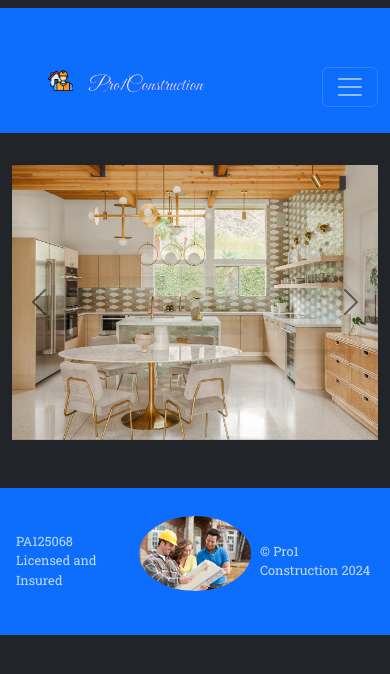
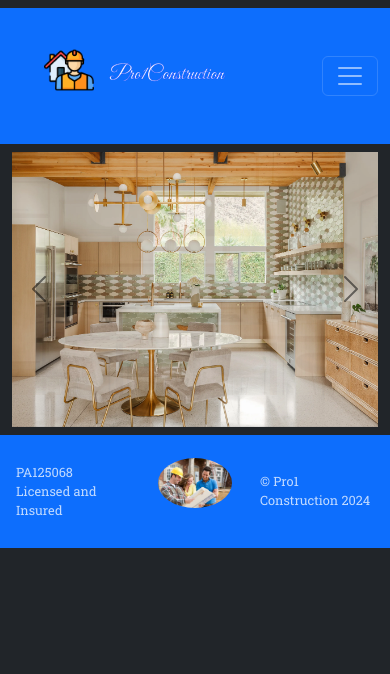
Before and after one commit to danielwmartin1/first-website, a website: page index.html in a window 390 px wide. Drawn offline with nearby package versions, Linux system fonts and the light colour scheme.

Commit message:
Refactor footer and navbar styles for improved layout and responsiveness; adjust image dimensions and flex properties

```diff
--- a/components/proj2.css
+++ b/components/proj2.css
@@ -48,6 +48,7 @@ footer {
   color: var(--text-color);
   width: 100%;
   position: relative;
+  flex-wrap: nowrap;
 }
 
 .footer-text {
@@ -56,6 +57,8 @@ footer {
 
 .footer-image {
   border-radius: 50%;
+  height: 50px;
+  width: auto;
 }
 
 /* Navbar Styles */
@@ -71,8 +74,8 @@ footer {
 }
 
 .nav-img {
-  height: 40px;
-  width: 40px;
+  height: 50px!important;
+  width: auto !important;
   margin: 1rem;
   margin-bottom: 1.75rem;
 }
@@ -159,9 +162,16 @@ cite {
 
 /* Container Styles */
 .container-fluid {
-  margin-top: 2rem;
-  height: 100%;
+  padding: 0.5rem;
+  color: var(--text-color);
+  display: flex;
+  flex-wrap: nowrap;
+  flex-direction: row;
+  justify-content: center;
+  align-items: center;
+  font-family: var(--font-family-primary);
 }
+
 
 /* Responsive Styles */
 @media (max-width: 768px) {
--- a/index.html
+++ b/index.html
@@ -22,7 +22,7 @@
 
     <nav class="navbar navbar-expand-md bg-primary d-flex justify-content-center align-items-center">
       <div class="container-fluid">
-        <a class="navbar-brand p-1" href="index.html"><img class="nav-img" src="./components/favicon.png" alt="Pro1Construction Logo"/>Pro1Construction</a>
+        <a class="navbar-brand" href="index.html"><img class="nav-img" src="./components/favicon.png" alt="Pro1Construction Logo"/>Pro1Construction</a>
         <button class="navbar-toggler" type="button" data-bs-toggle="collapse" data-bs-target="#navbarNavDropdown"
           aria-controls="navbarNavDropdown" aria-expanded="true" aria-label="Toggle navigation">
           <span class="navbar-toggler-icon"></span>
@@ -89,8 +89,8 @@
       </div>
     </div>
 
-    <div class="container-fluid py-1 my-5 bg-primary footer">
-      <footer class="d-flex flex-wrap justify-content-between align-items-center py-2 my-3">
+    <div class="container-fluid py-1 bg-primary footer">
+      <footer class="d-flex justify-content-between align-items-center my-3">
         <ul class="nav col-4 justify-content-end">
           <li class="nav-item1">
             <p class="nav-link footer-text px-1 mb-0">PA125068 Licensed and Insured</p>
```
